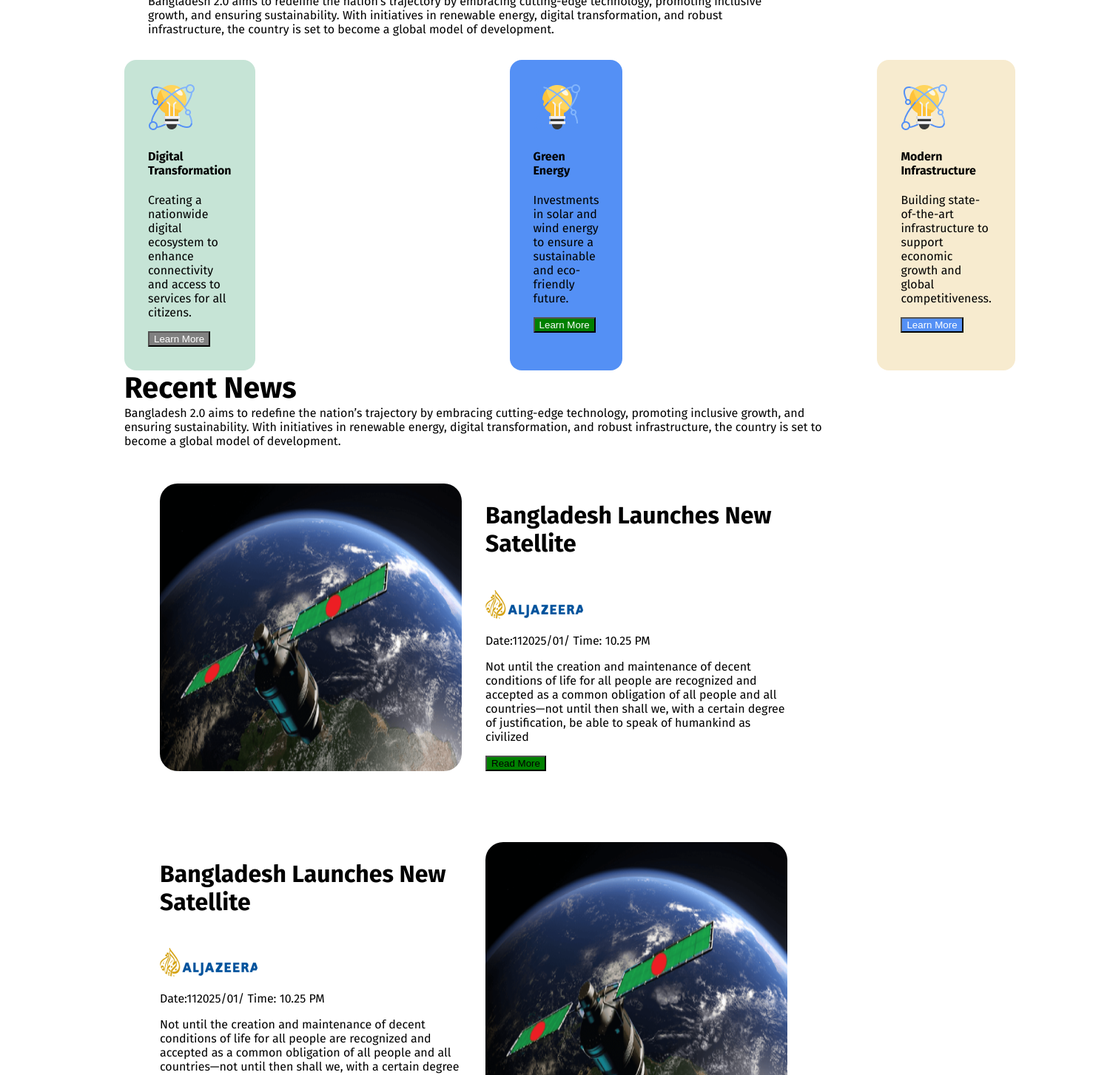
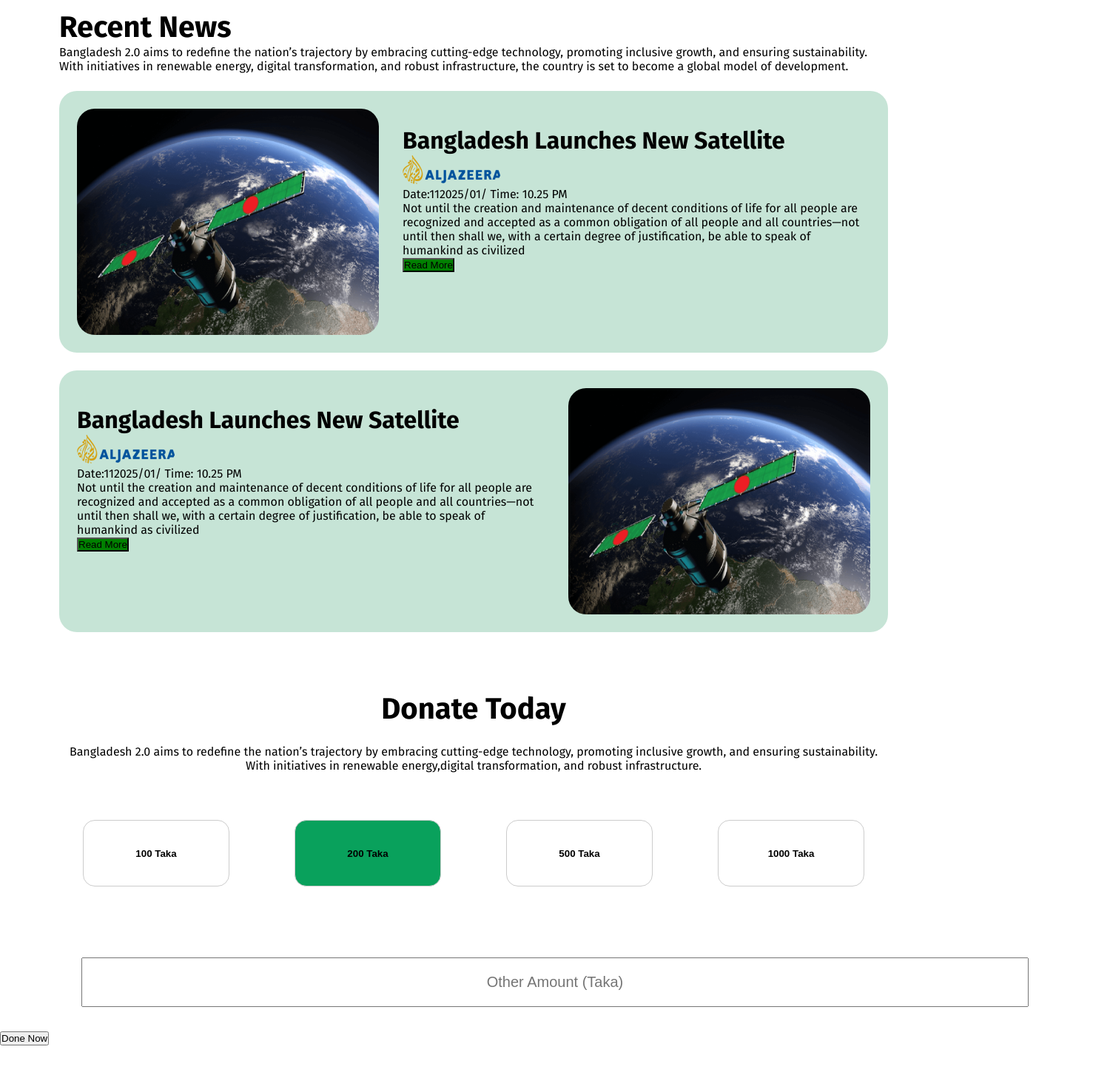
Before and after one commit to MNmitu/assignment-1, a plain HTML site: page B11A1--assignment-1/new-bangladesh-25/index.html in a window 1280 px wide. Shown: the part 1346-2800 px from the top of the page at 74% size, 1500 px wide, since content can reach past the window. After the commit the page ends 2760 px from the top, so only its background shows below. Drawn offline with Linux system fonts and the light colour scheme.

Commit message:
added button

```diff
--- a/B11A1--assignment-1/new-bangladesh-25/index.html
+++ b/B11A1--assignment-1/new-bangladesh-25/index.html
@@ -25,12 +25,12 @@
             <div class="banner">
                 <div class="banner-content">
                     <h6 class="banner-name">Bangladesh 2.0</h6>
-                    <h1 class="banner-title"> Idea , innovation ,<br>vision and challenges in<br>New Bangladesh.</h1>
+                    <h1 class="banner-title"> Idea , innovation,<br>vision and challenges in <br> New Bangladesh.</h1>
                     <button class="btn-second">Explore New Bangladesh</button>
                 </div>
                 <img class="banner-profile-pic" src="..\assets\hero.png" alt="">
             </div>
-        </section>
+
             <section class="pillars">
                 <h3 class="section-title text-center">Pillars of "Bangladesh 2.0"</h3>
                 <div class="pillars-container">
@@ -60,8 +60,8 @@
 
 
         <section class="visions">
-        <h3 class="vissions text-center section-title">The Vision of Future</h3>
-        <p class="vissions text-center">Bangladesh 2.0 aims to redefine the nation’s trajectory by embracing cutting-edge technology, promoting inclusive growth, and ensuring sustainability. With initiatives in renewable energy, digital transformation, and robust infrastructure, the country is set to become a global model of development.</p>
+        <h3 class="  v-margin text-center section-title">The Vision of Future</h3>
+        <p class=" v-margin text-center">Bangladesh 2.0 aims to redefine the nation’s trajectory by embracing cutting-edge technology, promoting inclusive growth, and ensuring sustainability. With initiatives in renewable energy, digital transformation, and robust infrastructure, the country is set to become a global model of development.</p>
         <div class="vissions-container">
             <div class="vissions box-color-1">
                 <img src="..\assets\card-icon.png" alt="">
@@ -83,7 +83,9 @@
             </div>
         </div>
 
-        </section>
+        </section>    </section>
+
+
         <section class="recent-news">
             <h3 class="section-title margin">Recent News</h3>
             <p class="section-description margin">Bangladesh 2.0 aims to redefine the nation’s trajectory by embracing cutting-edge technology, promoting inclusive growth, and ensuring sustainability. With initiatives in renewable energy, digital transformation, and robust infrastructure, the country is set to become a global model of development.</p>
@@ -92,7 +94,7 @@
                 <div class="news-content">
                     <h4 class="news-header">Bangladesh Launches New Satellite</h4>
                     <img src="..\assets\al-jazeera.png" alt="">
-                    <p>Date:<time datetime="11/01/2025">112025/01/</time> Time: <time datetime="10.25 PM">10.25 PM</time></p>
+                    <p>Date:<time datetime="11/01/2025">112025/01/</time>  Time: <time datetime="10.25 PM">10.25 PM</time></p>
                     <p>Not until the creation and maintenance of decent conditions of life for all people are recognized and accepted as a common obligation of all people and all countries—not until then shall we,
                         with a certain degree of justification, be able to speak of humankind as civilized</p>
                         <button class="box-color-4">Read More</button>
@@ -118,8 +120,15 @@
 
         <section>
             <h2 class="donation">Donate Today</h2>
-            <p class="donation-description">Bangladesh 2.0 aims to redefine the nation’s trajectory by embracing cutting-edge technology, promoting inclusive growth, and ensuring sustainability. With initiatives in renewable energy,digital transformation, and robust infrastructure.</p>
-            <button class="btn-container">100 Taka</button><button class="btn-container"> 200 Taka</button><button class="btn-container">500 Taka</button><button class="btn-container">1000 Taka</button>
+            <p class="donation-description v-margin">Bangladesh 2.0 aims to redefine the nation’s trajectory by embracing cutting-edge technology, promoting inclusive growth, and ensuring sustainability. With initiatives in renewable energy,digital transformation, and robust infrastructure.</p>
+            <div class="btn-group">
+                <button class="btn-container btn-color">100 Taka</button>
+                <button class="btn-container box-color-3"> 200 Taka</button>
+                <button class="btn-container btn-color">500 Taka</button>
+                <button class="btn-container btn-color">1000 Taka</button>
+            </div>
+            <input class="user-input" type="text" name="" id="" placeholder="Other Amount (Taka)">
+            <button>Done Now</button>
         </section>
     </main>
 </body>
--- a/B11A1--assignment-1/new-bangladesh-25/styles/style.css
+++ b/B11A1--assignment-1/new-bangladesh-25/styles/style.css
@@ -1,3 +1,10 @@
+
+* {
+    box-sizing: border-box;
+    margin: 0;
+    padding: 0;
+}
+
 
 .fira-sans-bold {
     font-family: "Fira Sans", serif;
@@ -54,33 +61,52 @@ nav ul li{
 .text-center{
     text-align: left;
 }
-
-.banner{
+.banner {
     background-color: #C6E4D6;
     display: flex;
     justify-content: space-between;
+    align-items: center;
+    flex-wrap: wrap;
+    padding: 60px 40px;
+    border-radius: 24px;
+    margin: 20px auto;
+    gap: 32px;
+    max-width: 1200px;
+}
+
+.banner-content {
+    max-width: 600px;
+}
+
+/* .banner{ */
+    background-color: #C6E4D6;
+    display: flex;
+    justify-content: space-between;
+    flex-wrap: wrap;
     padding: 100px 80px;
     border-radius: 24px;
     margin: 0 160px;
     gap: 64px;
 }
-.banner-content{
+/* .banner-content{ */
     max-width: 622px;
     max-height: 326px;
+    display: block;
 }
 
 
 .banner-name{
     font-weight: 500;
     font-size: 24px;
-    color: #0E0E0E 80%;
+    color: #0E0E0E 50%;
 }
 
 .banner-title{
     font-weight: bold;
     font-size: 56px;
     color: #0E0E0E 100%;
-
+    /* max-width: 500px; */
+    /* width: 50%; */
 }
 
 .banner-profile-pic{
@@ -100,55 +126,58 @@ nav ul li{
 
 }
 .pillars{
-    margin: 0 160px;
+    margin: 0 80px;
     gap: 80px;
 }
 .section-title{
     font-weight: bold;
     font-size: 40px;
 }
+
+
 /* vissions-style */
 
 .vissions-container{
     display: flex;
-    gap: 24px;
+    justify-content: center;
+    gap: 24px 24px;
+    border: 32px;
+    margin: 16px;
+    height:300px;
+    max-width: 1280px;
 }
 .vissions{
     padding: 32px;
     border-radius: 16px;
-    margin: 0 160px;
+    margin: 0 80px;
 }
+.v-margin{
+    margin: 0 80px;}
 
-.box-color-1{
-    background-color: #C6E4D6;
-}
-
- .box-color-2{
-    background-color: #5490F5;
- }
- .box-color-3{
-    background-color: #F7EBCF;
- }
- .box-color-4{
-    background-color:green ;
- }
-.box-color-5{
-    background-color: gray;
-}
+.box-color-1 { background-color: #C6E4D6; }
+.box-color-2 { background-color: #5490F5; }
+.box-color-3 { background-color: #09A15C }
+.box-color-4 { background-color: green; }
+.box-color-5 { background-color: gray; }
 
  .btn-3{
     color: white;
  }
 
+
+
+
+
  .news-card{
     display: flex;
-    padding: 48px;
+    background-color: #C6E4D6;
+    padding: 24px;
     border-radius: 24px;
     gap: 32px;
-    margin: 0 160px;
+     margin: 24px 80px;
  }
  .margin{
-    margin: 0 160px;
+    margin: 0 80px;
  }
  .news-card img{
     border-radius: 24px;
@@ -164,16 +193,43 @@ nav ul li{
     font-weight: bold;
     font-size: 40px;
     text-align: center;
+    margin-top: 80px;
+    margin-bottom: 24px;
  }
  .donation-description{
     font-size: 16px;
+    font-weight: 400;
     text-align: center;
  }
  .btn-container{
-    height: 128px;
-    width: 252px;
-    padding: 40px;
+    font-size: 40;
+    font-weight: bold;
+    height: 90px;
+    width: 260px;
+    padding: 20px;
+    margin: 32px;
     border-radius: 16px;
     gap: 24px;
-    background-color: #FFFFFF;
+    border: 1px solid #ccc;
  }
+ .btn-color{
+    background-color:#FFFFFF;
+ }
+
+ .btn-group{
+    display: flex;
+    justify-content: center;
+    gap: 24px;
+    margin: 32px 80px;
+ }
+
+
+ .user-input{
+    width: 100%;
+    font-weight: 400;
+    font-size: 20px;
+    color:#0E0E0E;
+    text-align: center;
+    padding: 20px 40px;
+    margin: 32px 110px;
+ }
```
Lines whose indentation alone changed are shown as unchanged.
